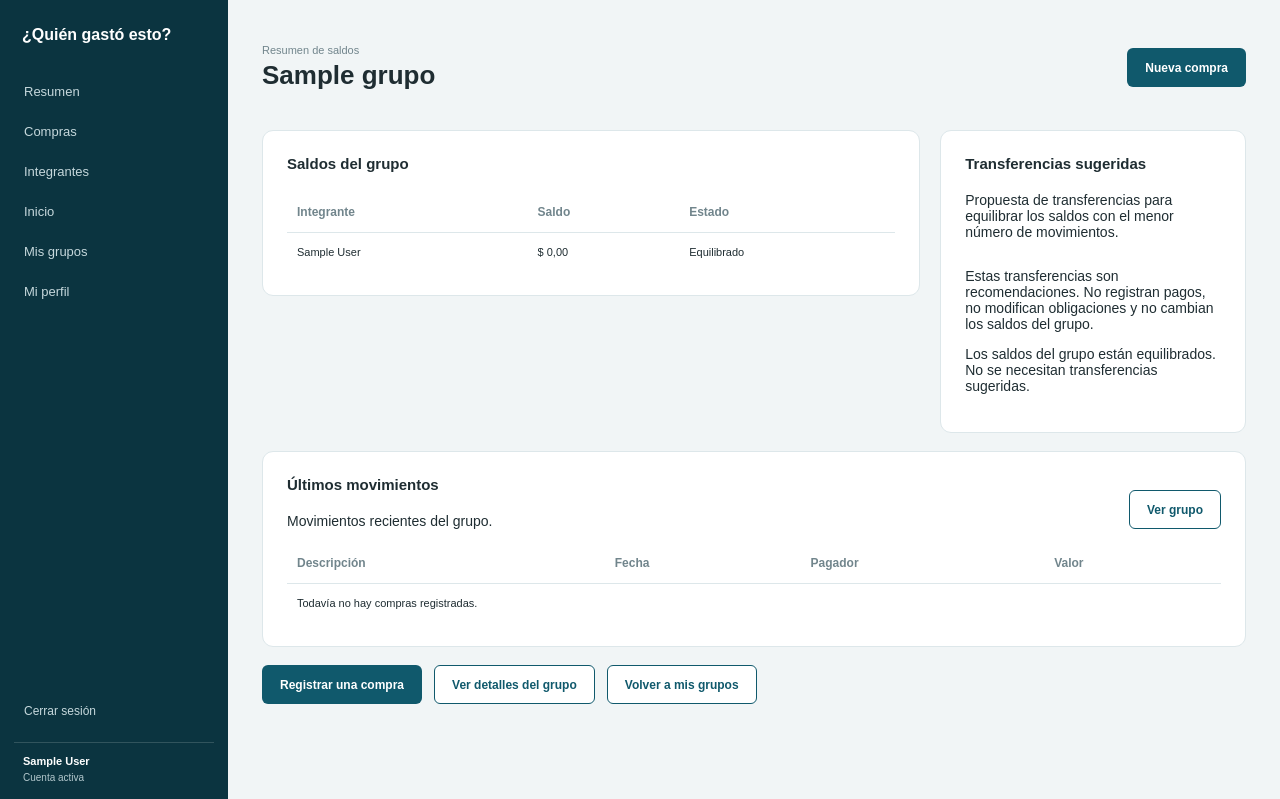
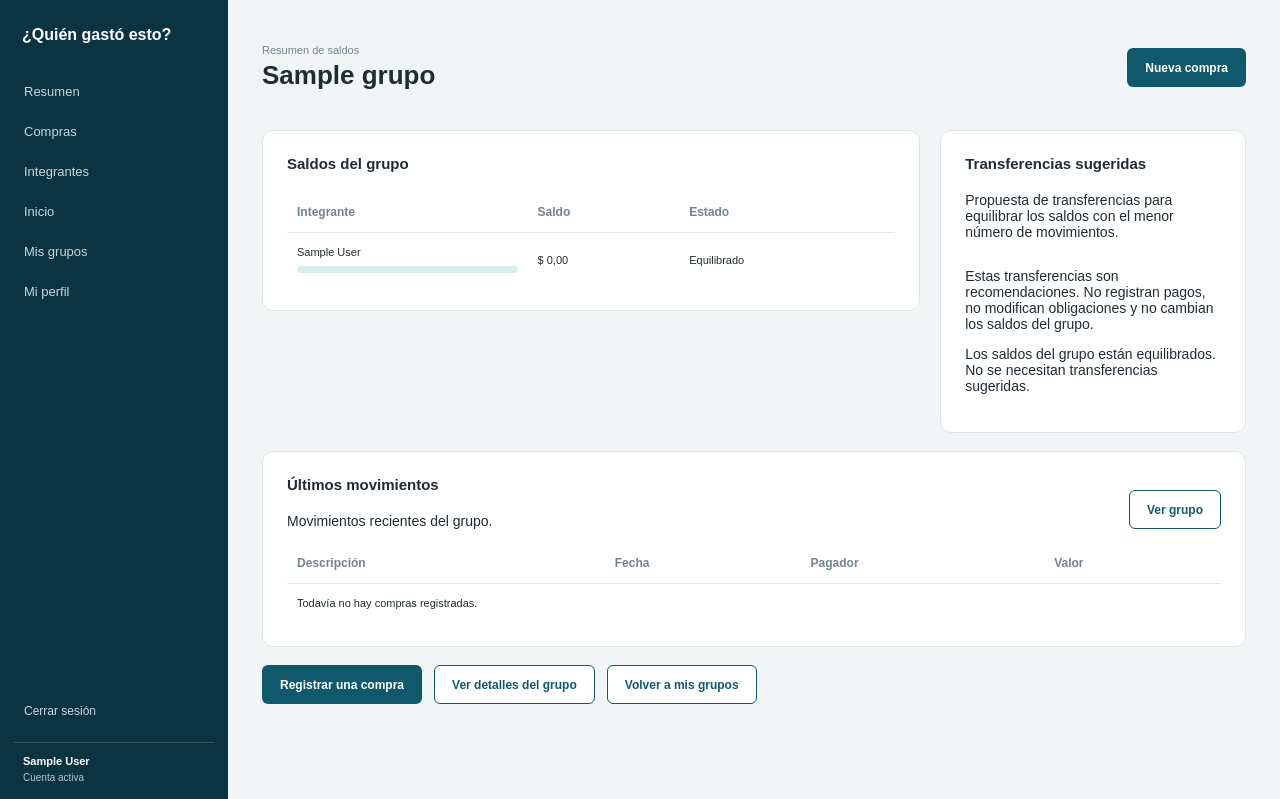
Before and after one commit to Thaliana-maria/Administracion, a Django app: page /grupos/1/dashboard/ in a window 1280 px wide. Shown: the top 799 px of the page. Run offline with Django 5.2, Linux system fonts and the light colour scheme; a user stored in the database is signed in; tables that the repository leaves empty hold one stand-in row (values such as "Sample post"); data that the repository does not hold is empty.

Commit message:
Aplicar colores a las barras de saldos

```diff
--- a/static/css/app.css
+++ b/static/css/app.css
@@ -964,3 +964,19 @@ tbody tr:last-child td {
     .side-nav { overflow-x: auto; justify-content: flex-start; }
     .side-nav a { flex: 1 0 auto; }
 }
+
+.barra-saldo {
+    height: 7px;
+    background: #D8EBF1;
+    border-radius: 4px;
+    overflow: hidden;
+    margin-top: 8px;
+}
+.barra-saldo span {
+    display: block;
+    height: 100%;
+    background: var(--teal);
+}
+.barra-saldo .barra-negativa {
+    background: var(--danger);
+}
```
